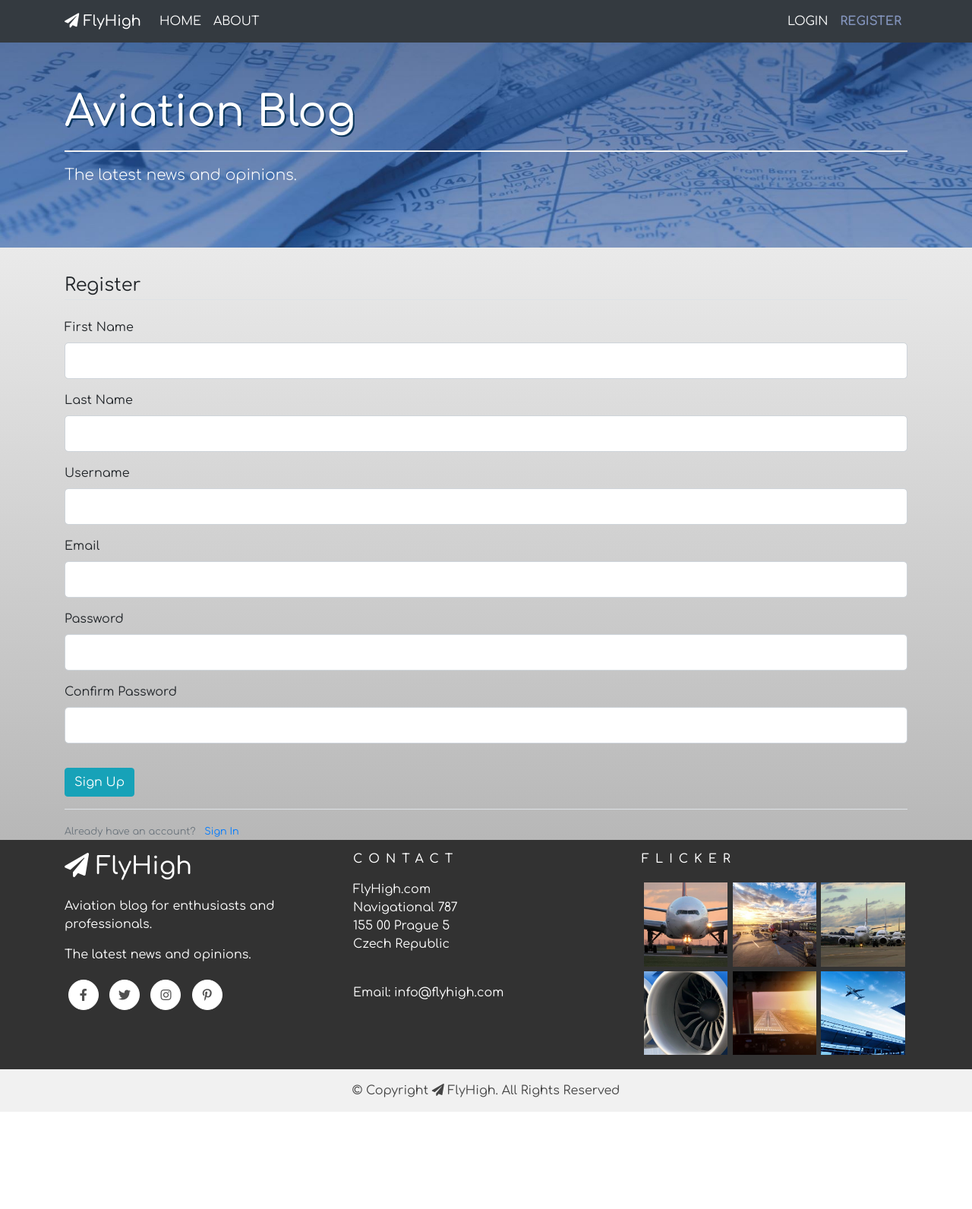
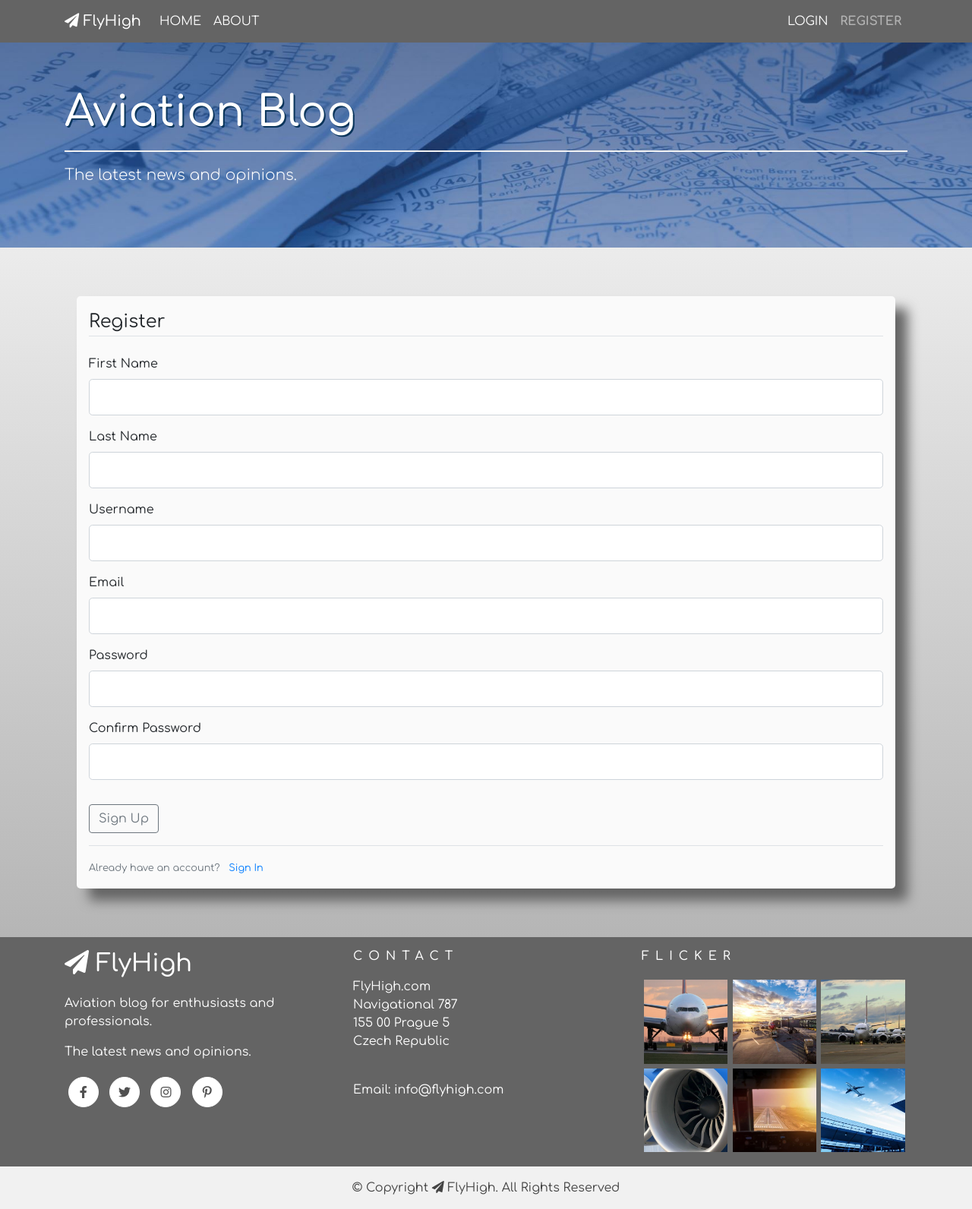
Before and after one commit to milan-stefanik/FlyHigh, a Flask app: page /register in a window 1280 px wide. Shown: the whole page at 76% size. Before the commit the page ends 1464 px from the top, so only its background shows below. Run offline with Flask 2, Linux system fonts and the light colour scheme; some libraries are stand-ins or nearby versions.

Commit message:
Index.html and forms formatting

```diff
--- a/flyhighblog/static/css/base-style.css
+++ b/flyhighblog/static/css/base-style.css
@@ -12,7 +12,7 @@ body {
 /* -----------------------NAVBAR--------------------------- */
 
 .navbar {
-  background-color: rgb(50, 50, 50);
+  background-color: rgb(100, 100, 100);
 }
 
 .navbar-brand {
@@ -71,7 +71,7 @@ body {
 /* ---------------------------- Footer ------------------------------- */
 .footer-area {
   padding: 1rem 0;
-  background: rgb(50, 50, 50);
+  background: rgb(100, 100, 100);
 }
 
 .footer-head h4 {
@@ -123,8 +123,8 @@ body {
 }
 
 .footer-icons ul li a:hover {
-  background: rgb(131, 148, 188);
-  border: 1px solid rgb(131, 148, 188);
+  background: rgb(150,150,150);
+  border: 1px solid rgb(150,150,150);
   color: #fff;
 }
 
--- /dev/null
+++ b/flyhighblog/static/css/form-style.css
@@ -0,0 +1,10 @@
+.form-container {
+  margin-top: 2rem;
+  margin-bottom: 4rem;
+  margin-right: 1rem;
+  margin-left: 1rem;
+  padding: 1rem;
+  background-color: rgb(250, 250, 250);
+  box-shadow:  1rem 1rem 1rem rgb(100, 100, 100);
+  border-radius: 5px;
+}
--- a/flyhighblog/static/css/hover-effect.css
+++ b/flyhighblog/static/css/hover-effect.css
@@ -17,7 +17,7 @@
   left: 0;
   right: 100%;
   bottom: 0;
-  background: rgb(131,148,188);
+  background:rgb(255,255,255);
   height: 2px;
   -webkit-transition-property: right;
   transition-property: right;
@@ -31,6 +31,5 @@
 }
 
 .hvr-underline-from-left-active {
-    color: rgb(131,148,188) !important;
     font-weight: 700 !important;
 }
--- a/flyhighblog/static/css/index-style.css
+++ b/flyhighblog/static/css/index-style.css
@@ -1,12 +1,12 @@
 /* ----------------------- LIST OF POSTS --------------------------- */
 .post {
   margin-top: 2rem;
-  margin-bottom: 2rem;
+  margin-bottom: 4rem;
   margin-right: 1rem;
   margin-left: 1rem;
   padding: 1rem;
-  background-color: rgb(255, 255, 255);
-  border: 1px solid rgb(200, 200, 200);
+  background-color: rgb(250, 250, 250);
+  box-shadow:  1rem 1rem 1rem rgb(100, 100, 100);
   border-radius: 5px;
 }
 
--- a/flyhighblog/templates/base.html
+++ b/flyhighblog/templates/base.html
@@ -17,6 +17,7 @@
 	<link type="text/css" rel="stylesheet" href="{{ url_for('static', filename='css/hover-effect.css') }}" />
     <link type="text/css" rel="stylesheet" href="{{ url_for('static', filename='css/base-style.css') }}" />
     <link type="text/css" rel="stylesheet" href="{{ url_for('static', filename='css/index-style.css') }}" />
+    <link type="text/css" rel="stylesheet" href="{{ url_for('static', filename='css/form-style.css') }}" />
 
     <!-- Dynamic page title -->
 	{% if title %}
@@ -32,7 +33,7 @@
 <body>
     <!-- Header with Navbar -->
 	<header class="site-header">
-		<nav class="navbar fixed-top navbar-expand-lg bg-dark navbar-dark">
+		<nav class="navbar fixed-top navbar-expand-lg navbar-dark">
 			<div class="container">
 				<a class="navbar-brand"
 					href="{{ url_for('index') }}"><span class="logo"><i class="fas fa-paper-plane"></i></span>
--- a/flyhighblog/templates/index.html
+++ b/flyhighblog/templates/index.html
@@ -25,7 +25,7 @@
 				<div class="row">
 					<div class="col-12">
 						<p class = "content">{{ post.content.capitalize() }}</p>
-                        <button class="btn btn-info" href="#"><small>Read more</small></button>
+                        <button class="btn btn-outline-secondary" href="#"><small>Read more</small></button>
 					</div>
 				</div>
 			</div>
--- a/flyhighblog/templates/register.html
+++ b/flyhighblog/templates/register.html
@@ -2,12 +2,13 @@
 <!-- Defining variable for highlighting active links in navbar -->
 {% set active_page = "register" %}
 {% block content %}
+<div class="form-container">
 	<div>
 		<form method="POST" action="" novalidate>
 			{{ form.hidden_tag() }}
 			<fieldset class="form-group">
 				<legend class="border-bottom mb-4">Register</legend>
-                <div class = "form-group">
+				<div class="form-group">
 					<!-- First name input - label -->
 					{{ form.firstname.label(class="form-control-label") }}
 					<!-- Checking if information passed by user is valid -->
@@ -25,7 +26,7 @@
 					{% endif %}
 
 				</div>
-                <div class = "form-group">
+				<div class="form-group">
 					<!-- Last name input - label -->
 					{{ form.lastname.label(class="form-control-label") }}
 					<!-- Checking if information passed by user is valid -->
@@ -42,7 +43,7 @@
 					{{ form.lastname(class="form-control form-control-lg") }}
 					{% endif %}
 				</div>
-                <div class = "form-group">
+				<div class="form-group">
 					<!-- Username input - label -->
 					{{ form.username.label(class="form-control-label") }}
 					<!-- Checking if information passed by user is valid -->
@@ -59,7 +60,7 @@
 					{{ form.username(class="form-control form-control-lg") }}
 					{% endif %}
 				</div>
-                <div class = "form-group">
+				<div class="form-group">
 					<!-- Email input - label -->
 					{{ form.email.label(class="form-control-label") }}
 					<!-- Checking if information passed by user is valid -->
@@ -76,7 +77,7 @@
 					{{ form.email(class="form-control form-control-lg") }}
 					{% endif %}
 				</div>
-                <div class = "form-group">
+				<div class="form-group">
 					<!-- Password input - label -->
 					{{ form.password.label(class="form-control-label") }}
 					<!-- Checking if information passed by user is valid -->
@@ -93,7 +94,7 @@
 					{{ form.password(class="form-control form-control-lg") }}
 					{% endif %}
 				</div>
-                <div class = "form-group">
+				<div class="form-group">
 					<!-- Confirm password input - label -->
 					{{ form.confirm_password.label(class="form-control-label") }}
 					<!-- Checking if information passed by user is valid -->
@@ -112,8 +113,8 @@
 				</div>
 			</fieldset>
 			<!-- Sign up button -->
-            <div class = "form-group">
-                {{ form.submit(class="btn btn-info") }}
+			<div class="form-group">
+				{{ form.submit(class="btn btn-outline-secondary") }}
 			</div>
 		</form>
 	</div>
@@ -123,4 +124,5 @@
             Already have an account? <a class="ml-2" href="{{ url_for('login') }}">Sign In</a>
         </small>
 	</div>
+</div>
 {% endblock content %}
```
Also changed, not shown: flyhighblog/templates/login.html (+6 -4 lines). Lines whose indentation alone changed are shown as unchanged.
